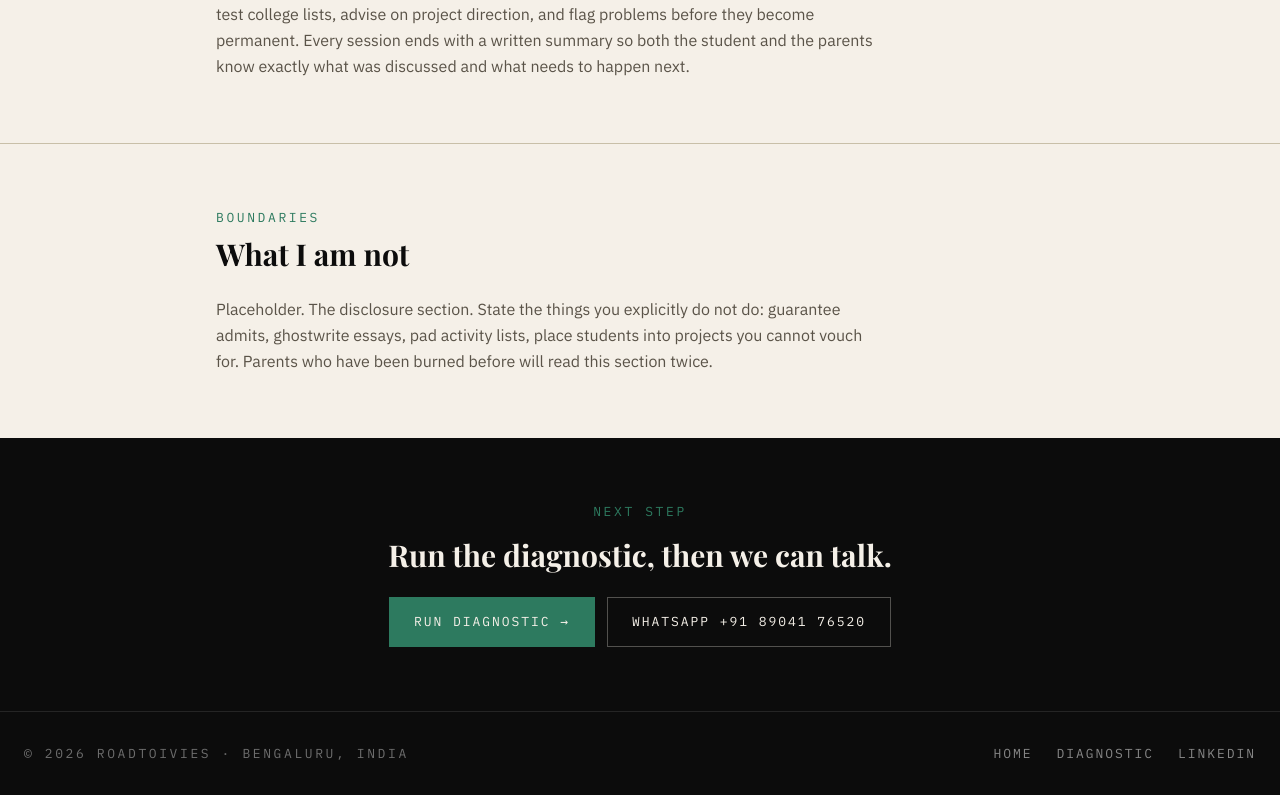
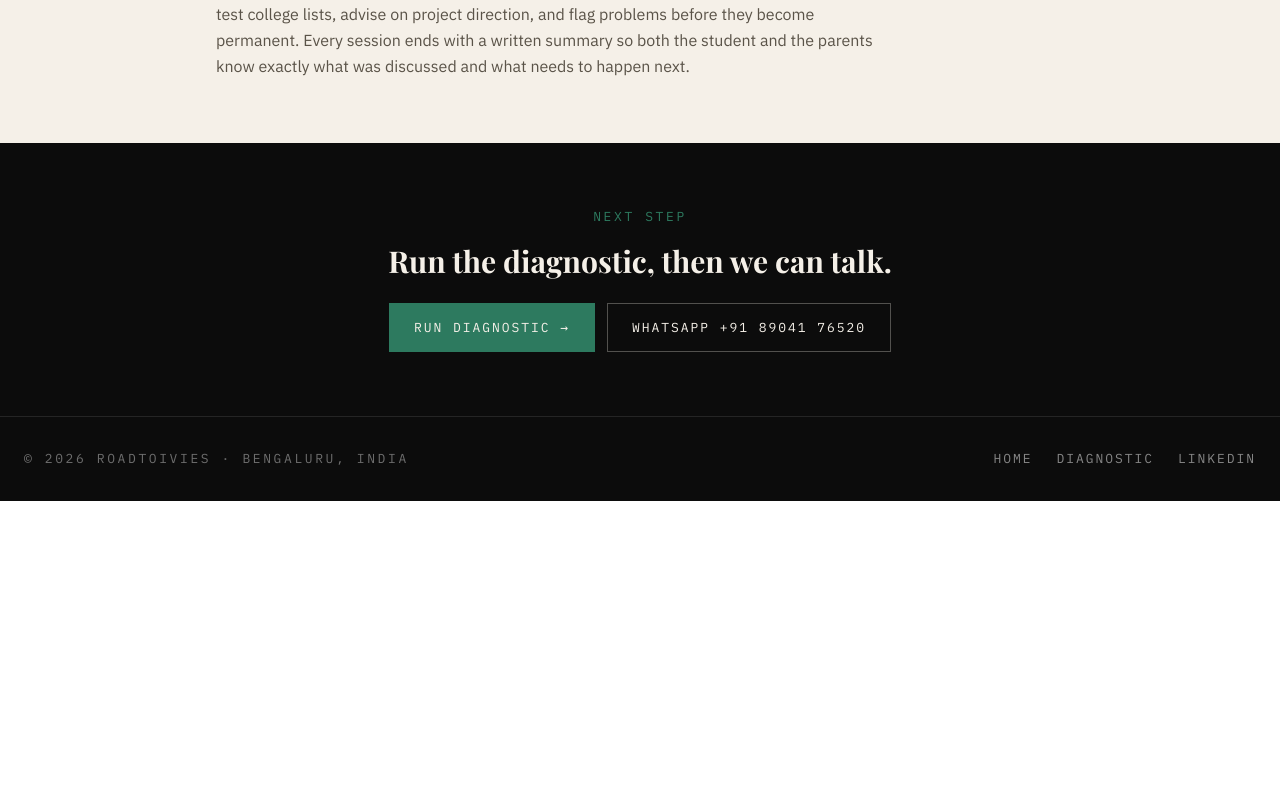
Before and after one commit to skrt-apps/admissions-site, a React (Vite) app: page /about in a window 1280 px wide. Shown: the part 3005-3800 px from the top of the page. After the commit the page ends 3506 px from the top, so only its background shows below. Built offline with nearby package versions, Linux system fonts and the light colour scheme; no server answers; a web font is replaced by a local one.

Commit message:
Remove 'What I am not' section from About page
Removed the 'What I am not' section to streamline content.

```diff
--- a/src/pages/About.jsx
+++ b/src/pages/About.jsx
@@ -176,17 +176,6 @@ export default function About() {
         </p>
       </Section>
 
-      {/* === WHAT I'M NOT === */}
-      <Section flag="Boundaries" title="What I am not">
-        {/* TODO: Optional but high-trust. The things you don't do. */}
-        <p>
-          Placeholder. The disclosure section. State the things you explicitly
-          do not do: guarantee admits, ghostwrite essays, pad activity lists,
-          place students into projects you cannot vouch for. Parents who have
-          been burned before will read this section twice.
-        </p>
-      </Section>
-
       {/* === CTA === */}
       <section className="bg-ink">
         <div className="max-w-4xl mx-auto px-6 py-16 text-center">
```
